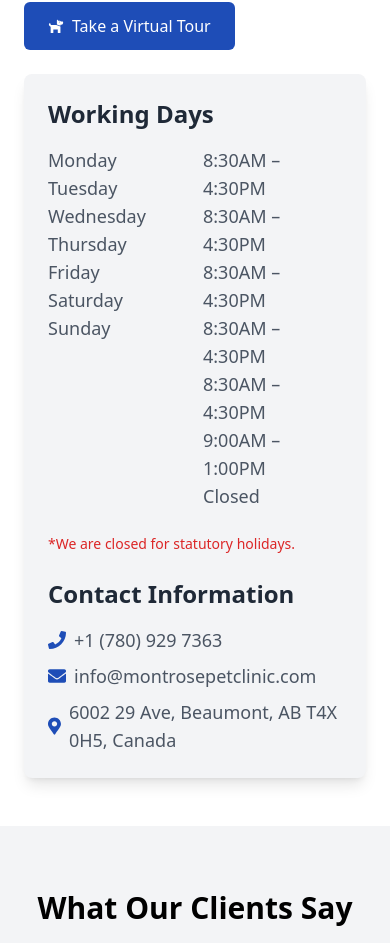
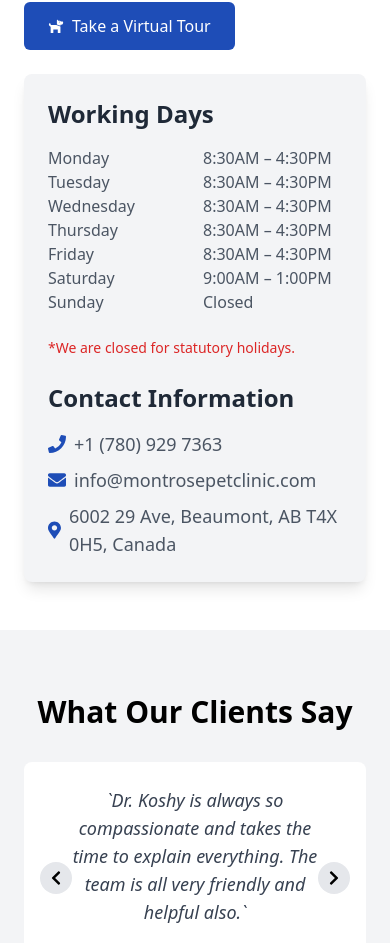
Before and after one commit to amansgith/montrose-pet-clinic, a Next.js app: page / in a window 390 px wide. Shown: the part 4328-5271 px from the top of the page. Built offline with nearby package versions, Linux system fonts and the light colour scheme.

Commit message:
fix tour section

```diff
--- a/src/components/homepage/Tour.jsx
+++ b/src/components/homepage/Tour.jsx
@@ -47,7 +47,7 @@
           <h3 className="text-2xl font-bold text-gray-800 mb-4">
             Working Days
           </h3>
-          <div className="grid grid-cols-2 gap-4 text-lg text-gray-600 mb-6">
+          <div className="grid grid-cols-2 gap-4 md:text-lg text-gray-600 mb-6">
             <div>
               <p>Monday</p>
               <p>Tuesday</p>
```
